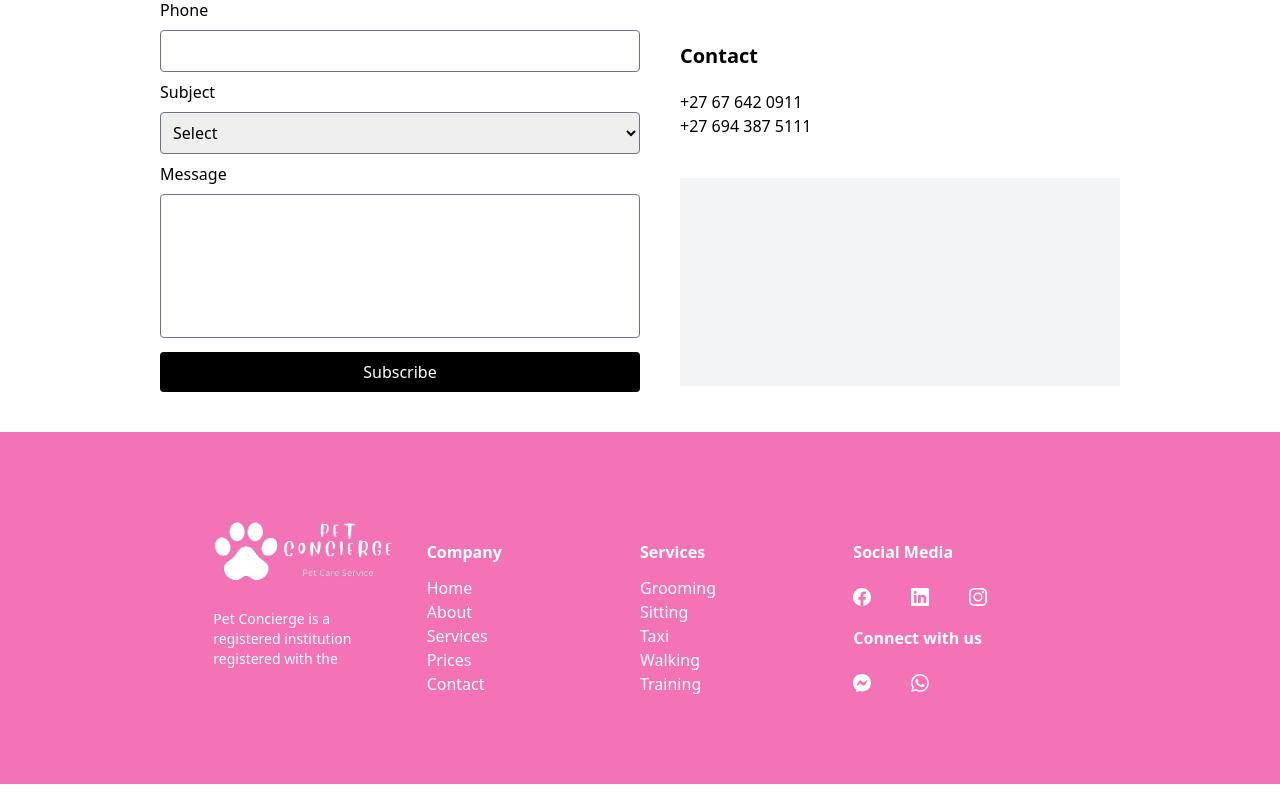
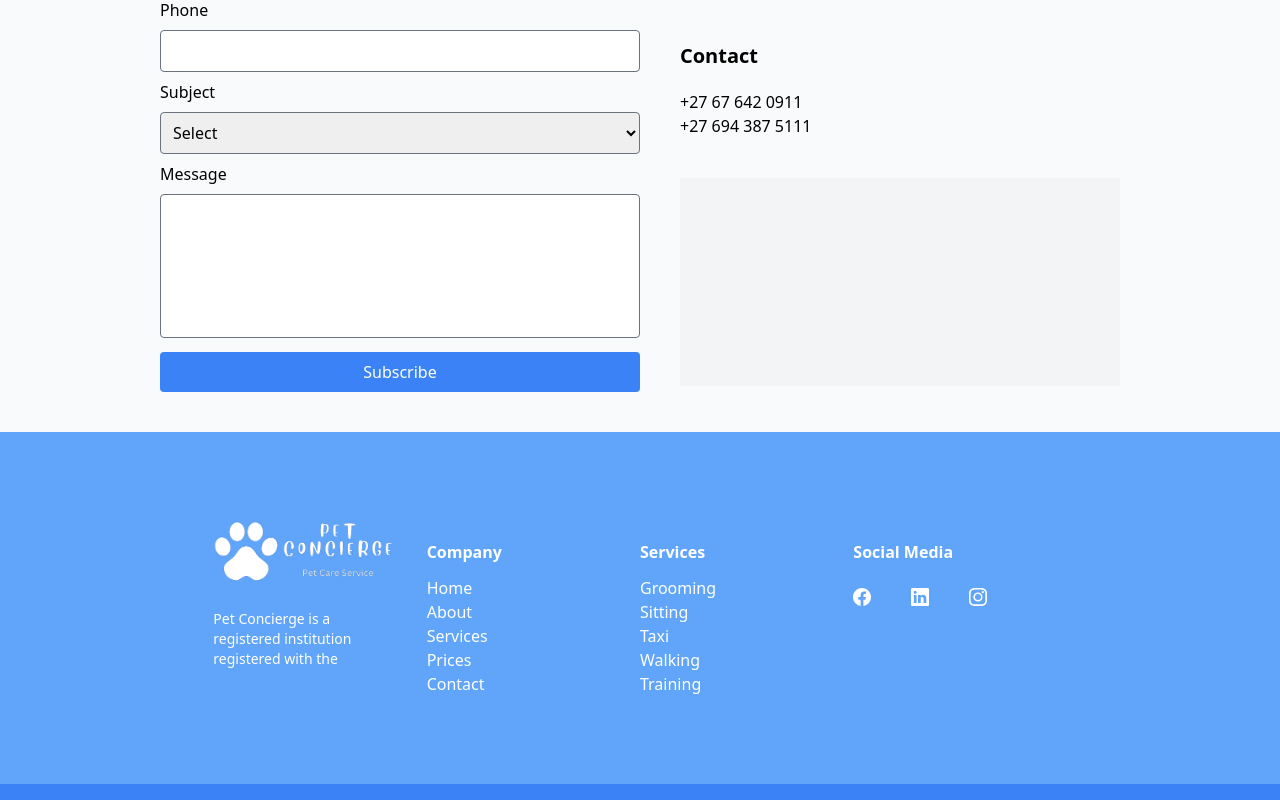
Before and after one commit to MauriceDev1/petconciergesa, a Next.js app: page /contact in a window 1280 px wide. Shown: the part 630-1430 px from the top of the page. Built offline with nearby package versions, Linux system fonts and the light colour scheme.

Commit message:
fix: colours

```diff
--- a/components/forms/Contact.js
+++ b/components/forms/Contact.js
@@ -47,7 +47,7 @@ export default function Contact() {
         <div>Message</div>
         <textarea className='w-full rounded p-2 h-36 my-2 border border-gray-500' {...register("message")} style={{resize:'none'}}/>
         {errors.message && <span className='text-red-600 text-sm'>This field is required</span>}
-        <button className="bg-black text-white w-full rounded py-2 hover:bg-gray-800 cursor-pointer hover:border-r-4 hover:border-b-4 hover:border-pink-500 text-md hover:bg-green-600">
+        <button className="bg-blue-500 text-white w-full rounded py-2 hover:bg-blue-600 cursor-pointer text-md">
         {loading ? <div className='flex w-full'><div className="loader2 m-auto"></div></div> : 'Subscribe'}
         </button>
     </form>
--- a/components/forms/SignUp.js
+++ b/components/forms/SignUp.js
@@ -22,11 +22,11 @@ export default function SignUp() {
 
   return (
     <div
-    className='flex bg-pink-200 flex-wrap w-full py-6 md:py-9'>
+    className='flex bg-blue-100 flex-wrap w-full py-6 md:py-9'>
     <div className='flex flex-wrap w-10/12 md:w-7/12 m-auto'>
       <div className='flex w-full'>
         <h1
-            className='text-[23px] md:text-6xl font-bold m-auto pb-5 sm:pb-10 text-gray-800'>
+            className='text-[23px] md:text-[54px] font-bold m-auto pb-5 sm:pb-3 text-blue-500'>
               Subscribe to Pet Concierge</h1>
       </div>
       <div className='flex w-full md:w-10/12 m-auto'>
@@ -38,7 +38,7 @@ export default function SignUp() {
        value={email}
        className='text-center outline-none border text-normal md:text-lg w-9/12 sm:h-12 rounded-l-lg'/>
       <button
-        className='w-4/12 md:w-3/12 h-10 sm:h-12 rounded-r-lg text-white text-md md:text-xl sm:text-xl bg-pink-600'
+        className='w-4/12 md:w-3/12 h-10 sm:h-12 rounded-r-lg text-white text-md md:text-xl sm:text-xl bg-blue-500 hover:bg-blue-600'
         onClick={subscribe}
       >
         {loading ? <div className='flex w-full'><div className="loader m-auto"></div></div> : 'Subscribe'}</button>
--- a/components/general/Button.js
+++ b/components/general/Button.js
@@ -8,7 +8,7 @@ export default function Button() {
   }
   return (
     <button
-      className='hidden md:flex rounded-md px-5 m-auto py-2 text-white md:mx-10 text-md bg-pink-600'
+      className='hidden md:flex rounded-md px-5 m-auto py-2 text-white md:mx-10 text-md bg-blue-500'
       onClick={openModal}>
         Book Now
     </button>
--- a/components/general/Footer.js
+++ b/components/general/Footer.js
@@ -12,7 +12,8 @@ import Link from 'next/link';
 
 function Footer() {
   return (
-    <div className='flex w-full bg-pink-400 py-10'>
+    <>
+      <div className='flex w-full bg-blue-400 py-10'>
           <div className='flex flex-wrap w-8/12 m-auto py-12'>
             <div className='w-full md:w-1/4 pr-8'>
               <Image
@@ -81,20 +82,15 @@ function Footer() {
                   </Link>
                 </div>
               </div>
-            <h3 className='text-white font-semibold mt-5'>Connect with us</h3>
-            <div className='flex text-white mt-5 text-lg'>
-              <div className='pr-5 mt-1'>
-                <BsMessenger />
-              </div>
-              <div className='px-5 mt-1'>
-                <Link href="https://wa.me/+27676420911">
-                  <BsWhatsapp />
-                </Link>
             </div>
           </div>
       </div>
+      <div className='flex w-full bg-blue-500 py-2'>
+        <div className='w-10/12 m-auto text-white'>
+
         </div>
       </div>
+    </>
   )
 }
 
--- a/components/general/LinkButton.js
+++ b/components/general/LinkButton.js
@@ -5,7 +5,7 @@ export default function LinkButton({link,text}) {
   return (
     <Link href={link}>
         <a
-        className='rounded-md md:text-lg bg-pink-600 px-5 m-auto py-2 md:py-2 text-white'>
+        className='rounded-md md:text-lg bg-blue-500 px-5 m-auto py-2 md:py-2 text-white'>
             {text}
         </a>
     </Link>
--- a/components/site/contact/ContactFormat.js
+++ b/components/site/contact/ContactFormat.js
@@ -3,7 +3,7 @@ import Contact from '../../forms/Contact'
 
 export default function ContactFormat() {
   return (
-    <div className='flex flex-wrap w-full justify-center'>
+    <div className='flex flex-wrap w-full justify-center bg-gray-50'>
         <div className='flex flex-wrap w-11/12 md:w-9/12 py-10'>
           <div className='w-full md:w-1/2'>
             <Contact />
--- a/components/site/home/ServiceList.js
+++ b/components/site/home/ServiceList.js
@@ -14,14 +14,14 @@ export default function ServiceList() {
 
   return (
     <div
-        className='flex flex-wrap w-full bg-pink-200 rounded-5xl m-auto'>
+        className='flex flex-wrap w-full bg-blue-100 rounded-5xl m-auto'>
         <div
         className='w-full w-11/12 m-auto -mt-5 sm:mt-0 md:w-1/2 h-[29rem]'
         style={{backgroundImage: 'url(https://images.unsplash.com/photo-1647641922521-86048be4898b?ixlib=rb-1.2.1&ixid=MnwxMjA3fDB8MHxwaG90by1wYWdlfHx8fGVufDB8fHx8&auto=format&fit=crop&w=1740&q=80)', backgroundSize:"cover"}}>
 
         </div>
         <div className='flex w-full md:w-1/2 h-full pt-7 md:pt-0 md:my-7 pb-10'>
-          <div className='m-auto text-gray-800'>
+          <div className='m-auto text-white'>
             <h1
                 className='text-4xl md:text-6xl font-bold m-auto mb-5 sm:mb-10 md:py-0 text-center'>
                     Services Offered</h1>
--- a/pages/contact.js
+++ b/pages/contact.js
@@ -6,7 +6,7 @@ export default function Home() {
   return (
     <div>
       <Head>
-        <title>Pet Concierge SA - Home</title>
+        <title>Pet Concierge SA - Contact</title>
         <meta name="description" content="Generated by create next app" />
         <link rel="icon" href="/favicon.ico" />
       </Head>
--- a/pages/index.js
+++ b/pages/index.js
@@ -13,7 +13,7 @@ export default function Home() {
         <meta name="description" content="Generated by create next app" />
         <link rel="icon" href="/favicon.ico" />
       </Head>
-      <Hero height='h-[100vh]' />
+      <Hero height='h-screen' />
       <IntroPanel />
       <ServiceList />
       <Testimonials />
```
Lines whose indentation alone changed are shown as unchanged.
